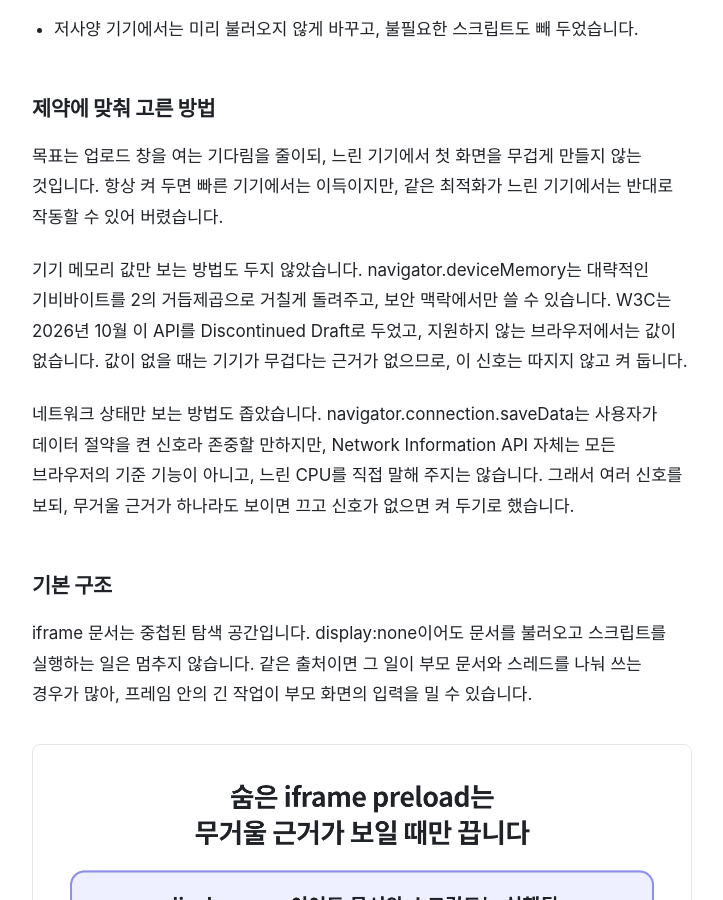
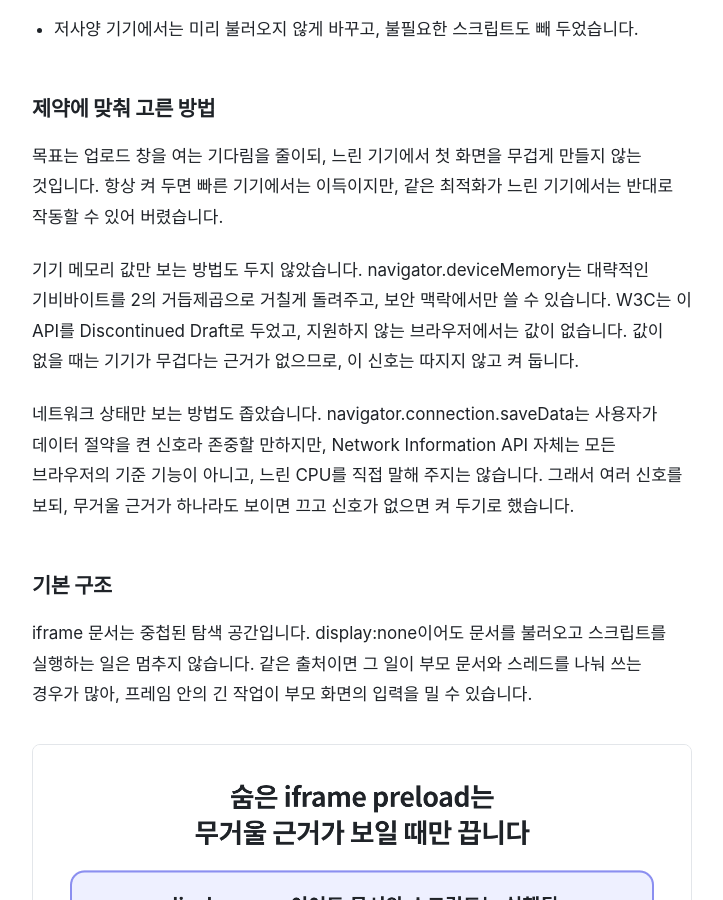
Before and after one commit to zeno0505/dev-articles, a Jekyll site: the page built from _posts/2026-11-05-prework-when-to-connect.md, in a window 1280 px wide and 900 px high, scrolled down 882 px. Shown: the whole window, without its empty margins (278-1001 px from the left). Built offline with Jekyll 4.4.1, drawn with Linux system fonts in a browser that asks for light colours; some web fonts are replaced.

Commit message:
prework 글의 W3C 문장에서 날짜 표기 정리 (#61)

```diff
--- a/_posts/2026-11-05-prework-when-to-connect.md
+++ b/_posts/2026-11-05-prework-when-to-connect.md
@@ -22,7 +22,7 @@ description: "업로드 창을 빨리 열려고 켠 숨은 iframe preload는,
 
 목표는 업로드 창을 여는 기다림을 줄이되, 느린 기기에서 첫 화면을 무겁게 만들지 않는 것입니다. 항상 켜 두면 빠른 기기에서는 이득이지만, 같은 최적화가 느린 기기에서는 반대로 작동할 수 있어 버렸습니다.
 
-기기 메모리 값만 보는 방법도 두지 않았습니다. navigator.deviceMemory는 대략적인 기비바이트를 2의 거듭제곱으로 거칠게 돌려주고, 보안 맥락에서만 쓸 수 있습니다. W3C는 2026년 10월 이 API를 Discontinued Draft로 두었고, 지원하지 않는 브라우저에서는 값이 없습니다. 값이 없을 때는 기기가 무겁다는 근거가 없으므로, 이 신호는 따지지 않고 켜 둡니다.
+기기 메모리 값만 보는 방법도 두지 않았습니다. navigator.deviceMemory는 대략적인 기비바이트를 2의 거듭제곱으로 거칠게 돌려주고, 보안 맥락에서만 쓸 수 있습니다. W3C는 이 API를 Discontinued Draft로 두었고, 지원하지 않는 브라우저에서는 값이 없습니다. 값이 없을 때는 기기가 무겁다는 근거가 없으므로, 이 신호는 따지지 않고 켜 둡니다.
 
 네트워크 상태만 보는 방법도 좁았습니다. navigator.connection.saveData는 사용자가 데이터 절약을 켠 신호라 존중할 만하지만, Network Information API 자체는 모든 브라우저의 기준 기능이 아니고, 느린 CPU를 직접 말해 주지는 않습니다. 그래서 여러 신호를 보되, 무거울 근거가 하나라도 보이면 끄고 신호가 없으면 켜 두기로 했습니다.
 
```
